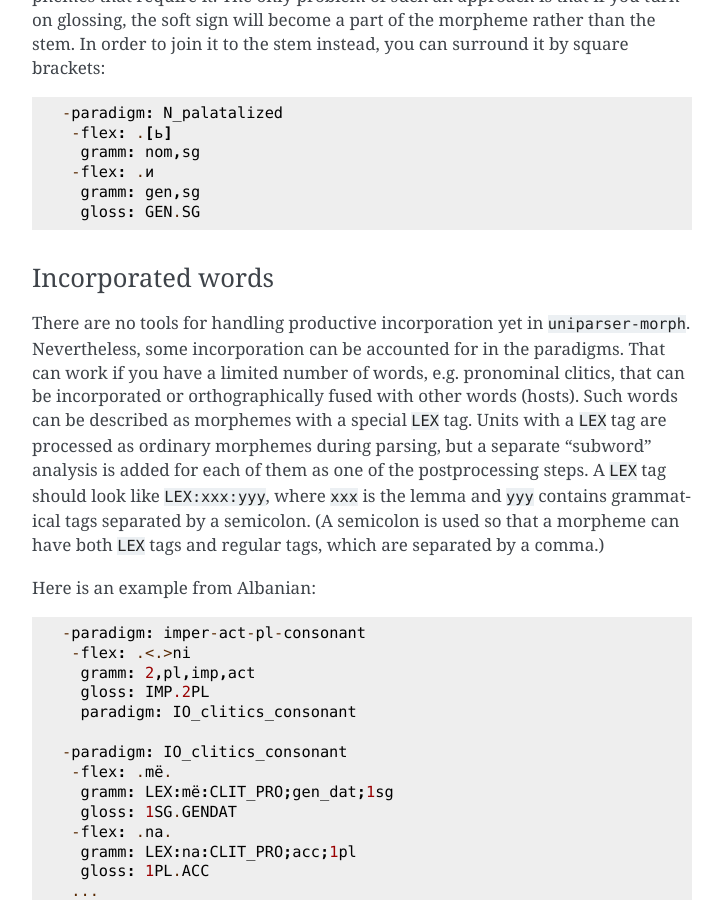
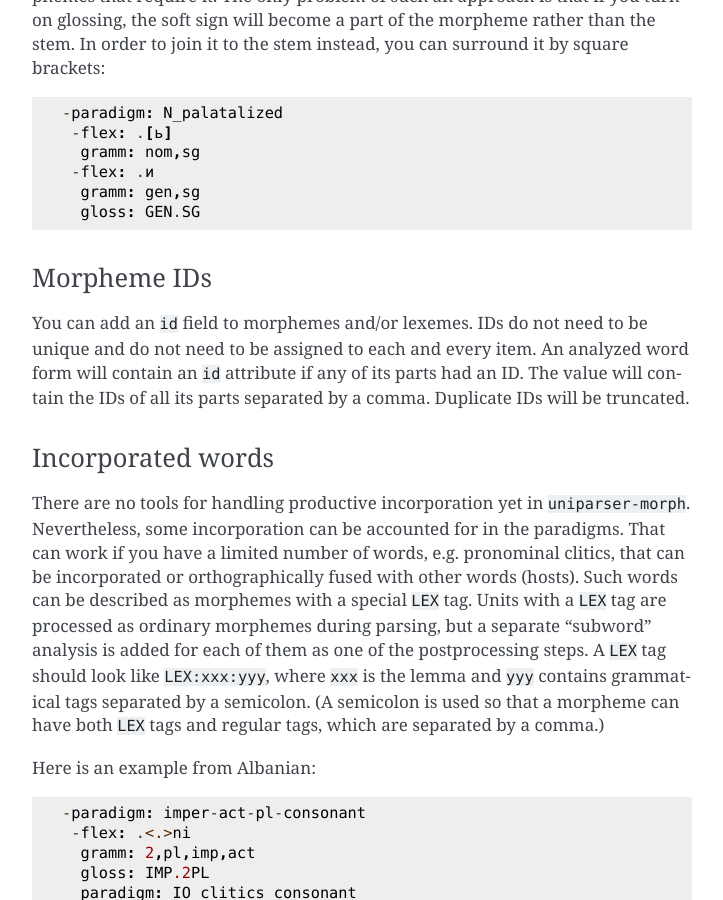
Before and after one commit to timarkh/uniparser-morph, a Sphinx documentation site: the page built from docs/paradigms.rst, in a window 1280 px wide and 900 px high, scrolled down 6390 px. Shown: the whole window, without its empty margins (388-1111 px from the left). Built offline with Sphinx 7.4.7, drawn with Linux system fonts in a browser that asks for light colours.

Commit message:
Mentioned morpheme IDs in the documentation.

```diff
--- a/docs/paradigms.rst
+++ b/docs/paradigms.rst
@@ -188,6 +188,11 @@ Sometimes it is convenient to put certain stem characters into the paradigm. For
    gramm: gen,sg
    gloss: GEN.SG
 
+Morpheme IDs
+^^^^^^^^^^^^
+
+You can add an ``id`` field to morphemes and/or lexemes. IDs do not need to be unique and do not need to be assigned to each and every item. An analyzed word form will contain an ``id`` attribute if any of its parts had an ID. The value will contain the IDs of all its parts separated by a comma. Duplicate IDs will be truncated.
+
 Incorporated words
 ^^^^^^^^^^^^^^^^^^
 
--- a/setup.cfg
+++ b/setup.cfg
@@ -1,6 +1,6 @@
 [metadata]
 name = uniparser-morph
-version = 2.3.0
+version = 2.4.0
 author = Timofey Arkhangelskiy
 author_email = timarkh@gmail.com
 description = Rule-based, linguist-friendly (and rather slow) morphological analysis
```
Also changed, not shown: 5 other files.
